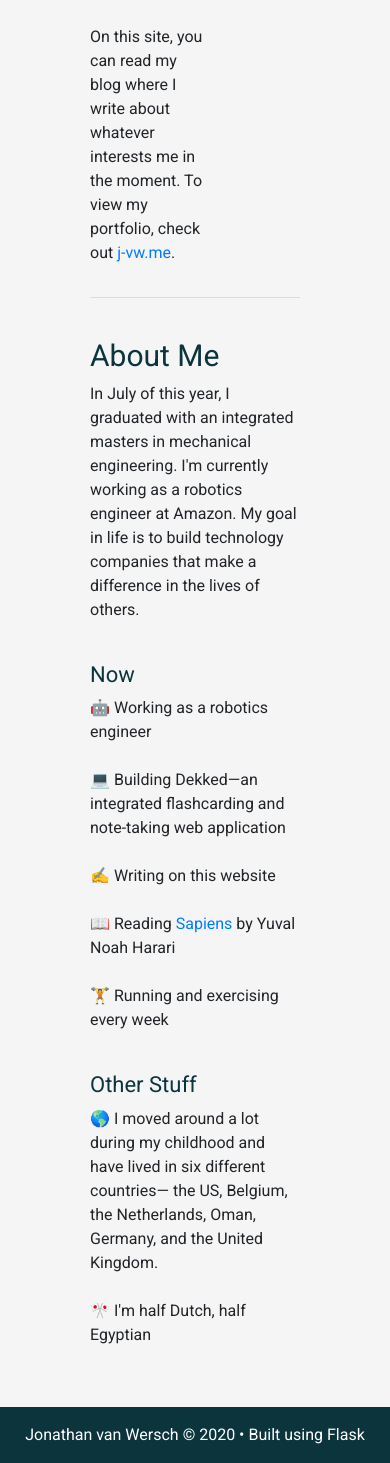
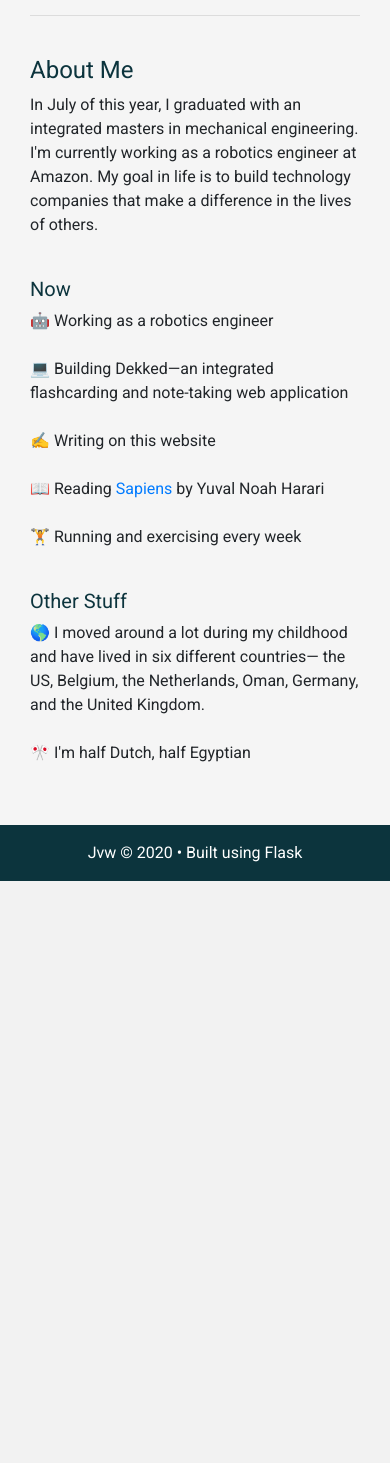
Before and after one commit to Jonathanvwersch/personal_blog, a Flask app: page / in a window 390 px wide. Shown: the part 623-2086 px from the top of the page. After the commit the page ends 1504 px from the top, so only its background shows below. Run offline with Flask 2, Linux system fonts and the light colour scheme.

Commit message:
Made home page mobile responsive

```diff
--- a/static/main.css
+++ b/static/main.css
@@ -31,7 +31,12 @@
     left: 0;
     width: 100%;
     padding-top: 1em;
-    margin-top: auto;
+}
+
+
+/* Home.html */
+img.home-image{
+    width:210px;
 }
 
 /* General */
@@ -43,14 +48,46 @@
 
 h1, h2, h3, h4, h5, h6 {
     color: #0C343D;
+
 }
+
+h1{
+    font-size:40px;
+}
+
+@media only screen and (max-width: 768px) {
+    h1 {
+        font-size: 34px;
+    }
+}
+
 
 h2 {
     font-size: 30px;
 }
 
+@media only screen and (max-width: 768px) {
+    h2 {
+        font-size: 24px;
+    }
+}
+
 h3 {
     font-size: 22px;
+}
+
+@media only screen and (max-width: 768px) {
+    h3 {
+        font-size: 20px;
+    }
+}
+
+p {
+    font-size: 16px;
+}
+
+li {
+    font-size:16px;
 }
 
 /* Blog */
--- a/templates/home.html
+++ b/templates/home.html
@@ -4,8 +4,8 @@
   <div class="row">
 
     <! --Welcome Banner -->
-      <div class="col-2"></div>
-      <div class="col-5">
+      <div class="col-xs-1 col-sm-2"></div>
+      <div class="col-xs-11 col-sm-5">
         <h1>Hi, I'm Jonathan 👋</h1>
         <br>
         <p>
@@ -17,21 +17,22 @@
           portfolio, check out <a href='https://j-vw.me/'>j-vw.me</a>.
         </p>
       </div>
-      <div class="col-4">
-        <img src="../static/welcome-image.svg" width="200" class=" img-fluid" alt="" />
+      <div class="col-xs-1"></div>
+      <div class="col-xs-10 col-sm-4">
+        <img src="../static/welcome-image.svg" class=" home-image" alt="" />
       </div>
-      <div class="col-1"></div>
+      <div class="col-xs-1 col-sm-1"></div>
 
       <! --Divider -->
-      <div class="col-2"></div>
-      <div class="col-8">
+      <div class="col-xs-1 col-sm-2"></div>
+      <div class="col-xs-10 col-sm-8">
         <hr class="solid">
       </div>
-      <div class="col-2"></div>
+      <div class="col-xs-1 col-sm-2"></div>
 
       <! --About Me -->
-      <div class="col-2"></div>
-      <div class="col-8">
+      <div class="col-xs-1 col-sm-2"></div>
+      <div class="col-xs-10 col-sm-8">
         <br>
         <h2>About Me</h2>
         <p>
@@ -63,6 +64,6 @@
           <li></li>
         </ul>
       </div>
-      <div class="col-2"></div>
+      <div class="col-xs-1 col-sm-2"></div>
   </div>
   {% endblock content %}
--- a/templates/layout.html
+++ b/templates/layout.html
@@ -65,7 +65,7 @@
     </main>
 
     <footer>
-        <p>Jonathan van Wersch &copy
+        <p>Jvw &copy
             <script>document.write(new Date().getFullYear());</script> • Built using Flask</p>
     </footer>
 
```
Also changed, not shown: templates/book_notes.html (deleted, +0 -22 lines), templates/newsletter.html (deleted, +0 -22 lines).
